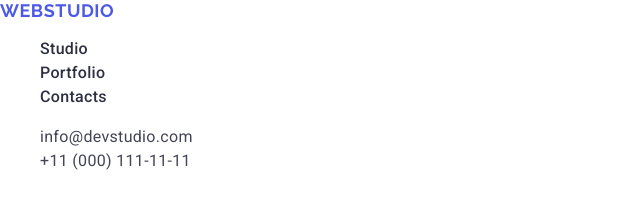
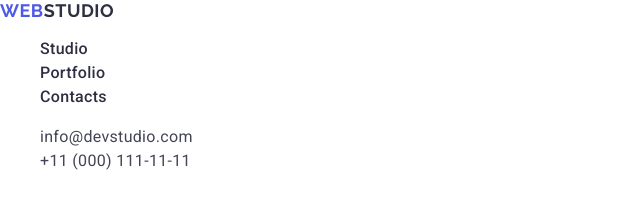
Before and after one commit to Anna-2107/goit-markup-hw-02, a plain HTML site: page index.html in a window 1280 px wide. Shown: the top 200 px of the page, 0-640 px from the left. Drawn offline with nearby package versions, Linux system fonts and the light colour scheme.

Commit message:
Update index.html

```diff
--- a/index.html
+++ b/index.html
@@ -31,7 +31,7 @@
       <nav>
         <!-- TODO: ссылку проверить -->
         <a class="logo" href="./index.html"
-          >Web<span class="logo-accent"></span>Studio</span></a
+          >Web<span class="logo-accent">Studio</span></a
         >
         <!--.index.html-->
 
```
